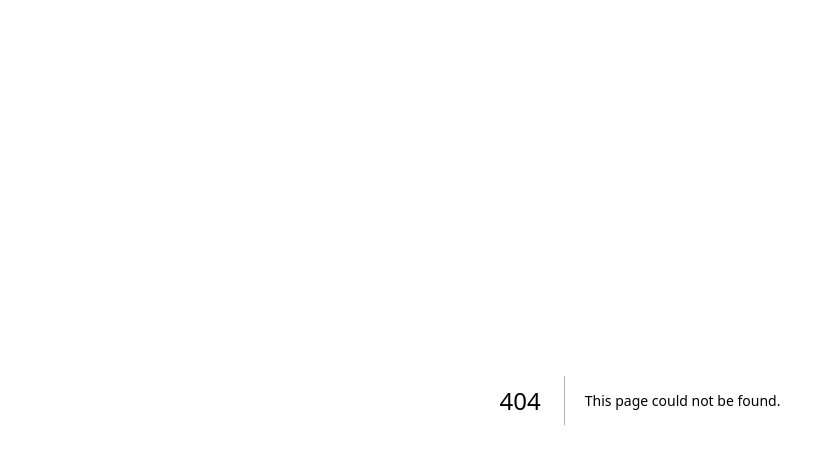
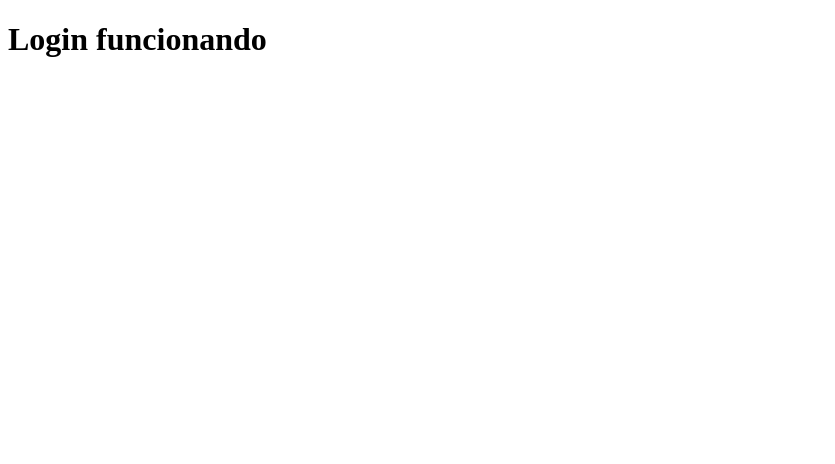
Before and after one commit to csriverae/SMARTPC_Pasantias, a Next.js app in the folder CODIGO/fronte_plantilla/starter-kit/starter-kit/: page /login in a window 1280 px wide. Before the commit this address had no page. Shown: the top 464 px of the page, without its empty margins (0-835 px from the left). Built offline with nearby package versions, Linux system fonts and the light colour scheme.

Commit message:
fix: redirigir /home al dashboard original de la plantilla

```diff
--- /dev/null
+++ b/CODIGO/fronte_plantilla/starter-kit/starter-kit/app/login/page.tsx
@@ -0,0 +1,9 @@
+const LoginPage = () => {
+  return (
+    <div>
+      <h1>Login funcionando</h1>
+    </div>
+  )
+}
+
+export default LoginPage
```
Also changed, not shown: CODIGO/fronte_plantilla/starter-kit/starter-kit/src/app/home/page.tsx (+4 -13 lines).
